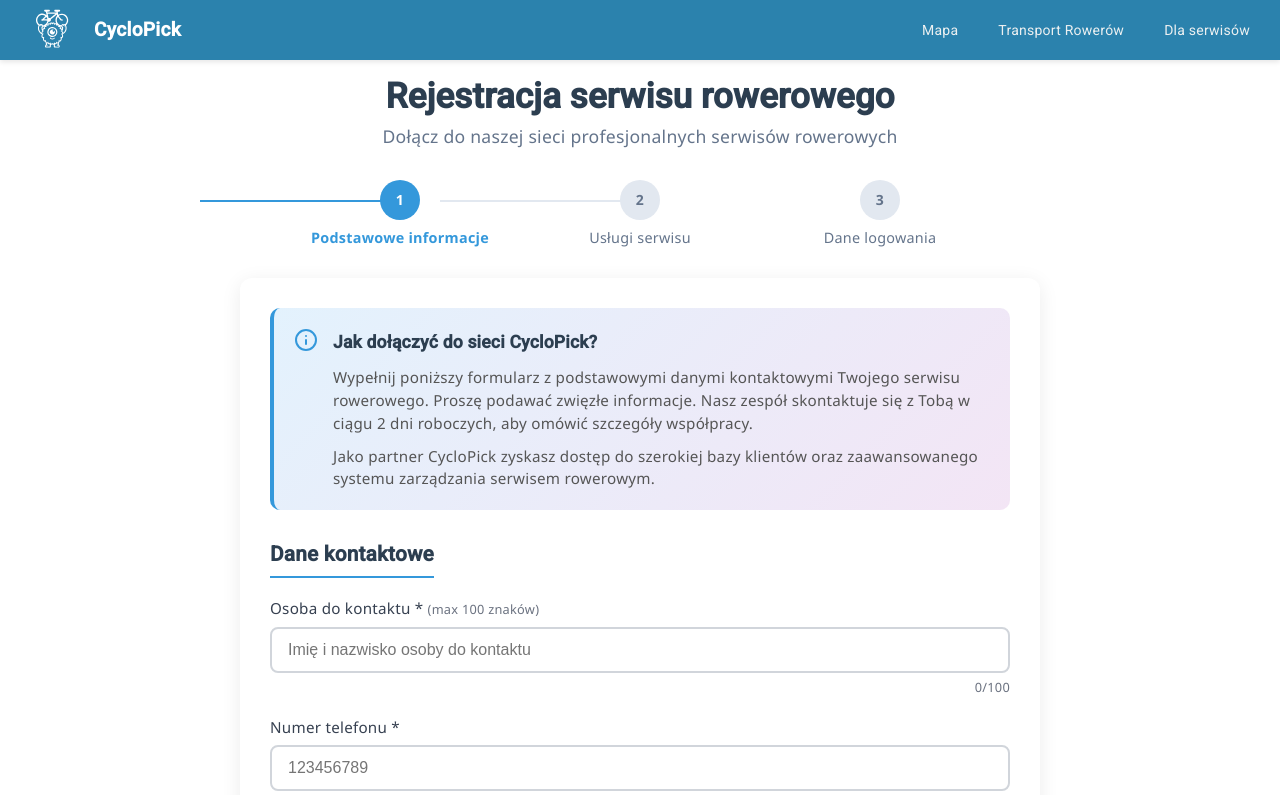
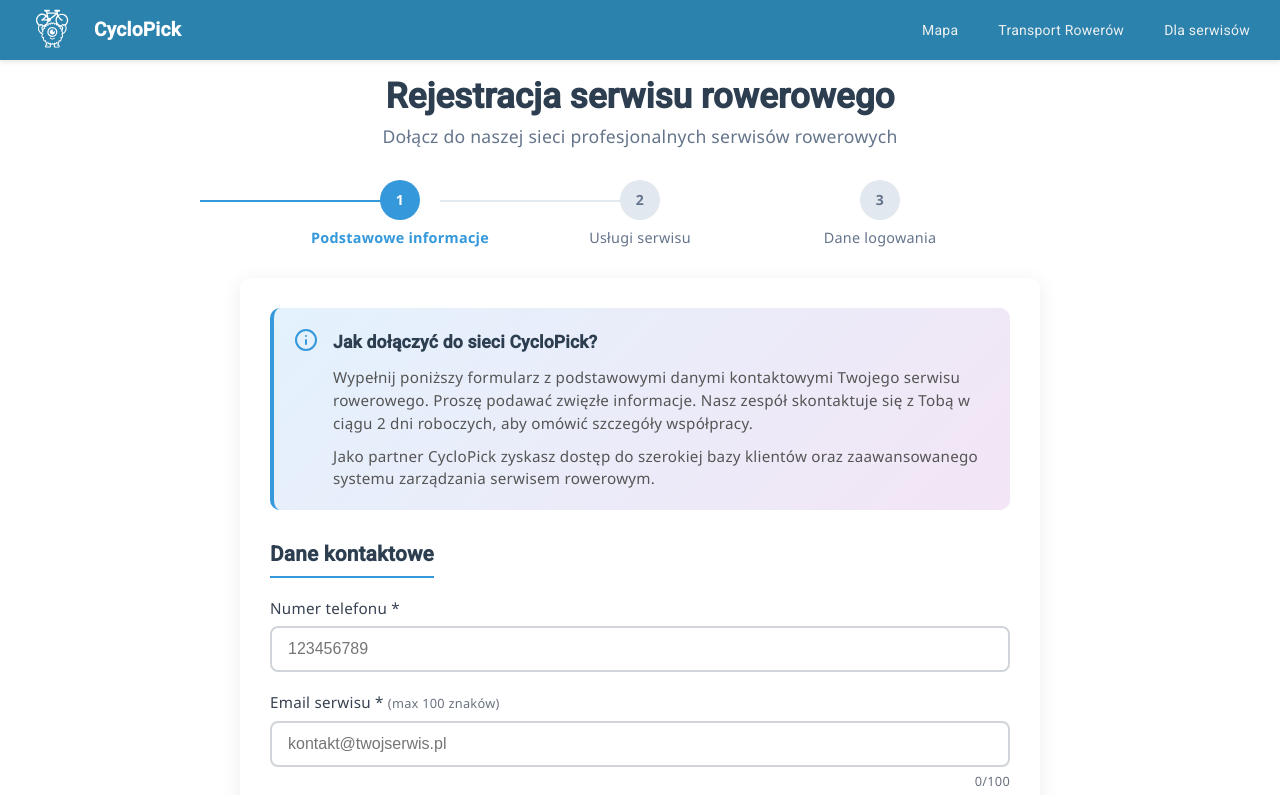
Before and after one commit to mimik91/SamaRamaFront, an Angular app: page /register-service in a window 1280 px wide. Shown: the top 795 px of the page. Built offline with nearby package versions, Linux system fonts and the light colour scheme.

Commit message:
make service-registration form easier

```diff
--- a/src/app/service-registration/service-registration.component.html
+++ b/src/app/service-registration/service-registration.component.html
@@ -53,7 +53,7 @@
         <div class="form-section">
           <h3>Dane kontaktowe</h3>
 
-          <div class="form-group">
+          <!--<div class="form-group">
             <label for="contactPerson">Osoba do kontaktu * <span class="char-limit">(max 100 znaków)</span></label>
             <input
               type="text"
@@ -67,7 +67,7 @@
             <div *ngIf="isFieldInvalid(basicInfoForm, 'contactPerson')" class="error-message">
               Pole wymagane
             </div>
-          </div>
+          </div> -->
 
           <div class="form-group">
             <label for="phoneNumber">Numer telefonu *</label>
@@ -171,7 +171,7 @@
               Ten suffix jest zajęty lub posiada coś więcej niż tylko litery, cyfry i myślniki
             </div>
           </div>
-
+          <!--
           <div class="form-group">
             <label for="website">Strona internetowa <span class="char-limit">(max 255 znaków)</span></label>
             <input
@@ -202,7 +202,7 @@
             <div *ngIf="isFieldInvalid(basicInfoForm, 'description')" class="error-message">
               Opis jest za długi
             </div>
-          </div>
+          </div>-->
         </div>
 
         <!-- Adres serwisu -->
--- a/src/app/service-registration/service-registration.component.ts
+++ b/src/app/service-registration/service-registration.component.ts
@@ -77,7 +77,7 @@ export class ServiceRegistrationComponent implements OnInit, OnDestroy {
 
   private initializeForms(): void {
     this.basicInfoForm = this.fb.group({
-      contactPerson: ['', [Validators.required, Validators.maxLength(100)]],
+      contactPerson: ['', [Validators.maxLength(100)]],
       phoneNumber: ['', [Validators.required, Validators.pattern('^[0-9]{9}$')]],
       email: ['', [Validators.required, Validators.email, Validators.maxLength(100)]],
       serviceName: ['', [Validators.required, Validators.maxLength(50)], [this.serviceNameAsyncValidator.bind(this)]],
```
